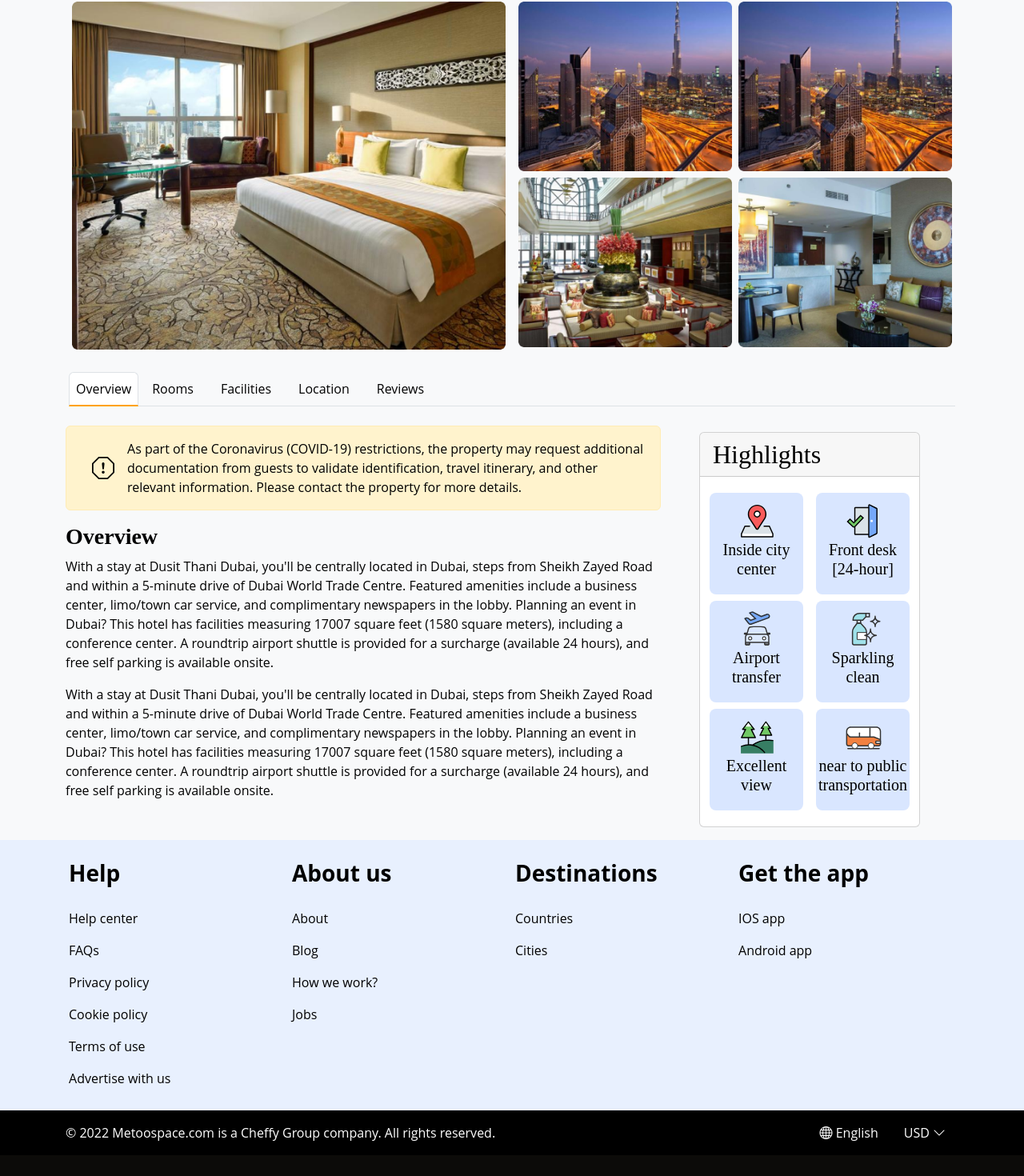
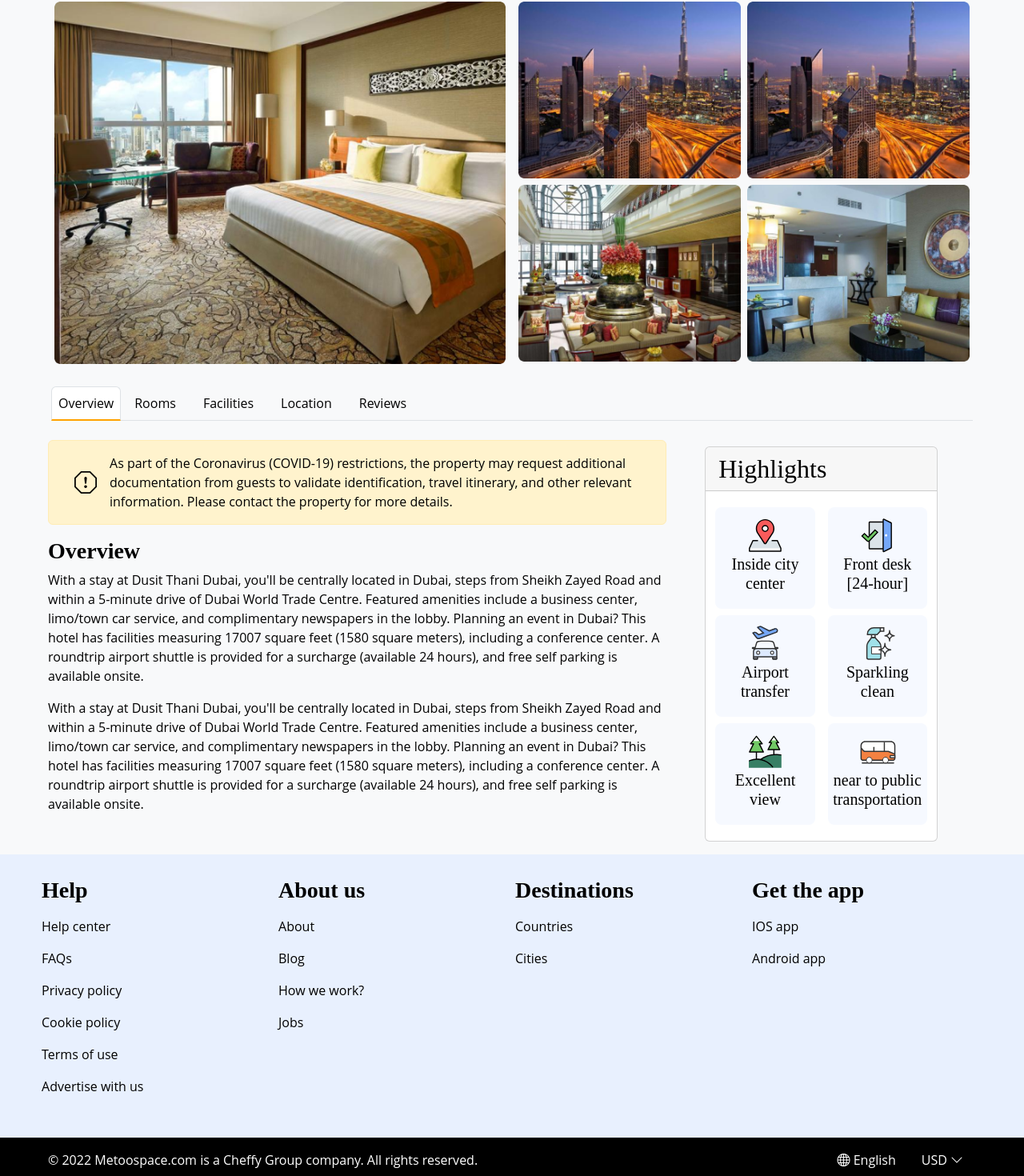
Before and after one commit to koushikpuppala/Cheffy, a Next.js app: page /books/hotel-overview in a window 1280 px wide. Shown: the part 273-1743 px from the top of the page at 80% size. Before the commit the page ends 1717 px from the top, so only its background shows below. Built offline with nearby package versions, Linux system fonts and the light colour scheme.

Commit message:
Fixed Few Stylings

```diff
--- a/components/books/Footer.tsx
+++ b/components/books/Footer.tsx
@@ -6,11 +6,11 @@
 	return (
 		<>
 			<footer className={style.footer}>
-				<div className='container'>
-					<div className='d-flex flex-row justify-content-evenly'>
+				<div className='container-fluid px-5'>
+					<div className='d-flex flex-row justify-content-evenly py-4'>
 						<div className='d-flex col-3 flex-column p-1'>
 							<div className='d-flex row'>
-								<p className='fs-3 fw-bold'>Help</p>
+								<h3 className='text-black fw-bold'>Help</h3>
 								<ul
 									style={{
 										listStyle: 'none',
@@ -38,7 +38,7 @@
 						</div>
 						<div className='d-flex col-3 flex-column p-1'>
 							<div className='d-flex row'>
-								<p className='fs-3 fw-bold'>About us</p>
+								<h3 className='text-black fw-bold'>About us</h3>
 								<ul
 									style={{
 										listStyle: 'none',
@@ -60,7 +60,7 @@
 						</div>
 						<div className='d-flex col-3 flex-column p-1'>
 							<div className='d-flex row'>
-								<p className='fs-3 fw-bold'>Destinations</p>
+								<h3 className='text-black fw-bold'>Destinations</h3>
 								<ul
 									style={{
 										listStyle: 'none',
@@ -76,7 +76,7 @@
 						</div>
 						<div className='d-flex col-3 flex-column p-1'>
 							<div className='d-flex row'>
-								<p className='fs-3 fw-bold'>Get the app</p>
+								<h3 className='text-black fw-bold'>Get the app</h3>
 								<ul
 									style={{
 										listStyle: 'none',
@@ -92,8 +92,8 @@
 						</div>
 					</div>
 				</div>
-				<div className={`${style.credits}`}>
-					<div className='container d-flex flex-row justify-content-between align-items-center'>
+				<div className={`${style.credits} px-5`}>
+					<div className='container-fluid d-flex flex-row justify-content-between align-items-center'>
 						<span>
 							© 2022 Metoospace.com is a Cheffy Group company. All rights reserved.
 						</span>
--- a/pages/books/hotel-overview.tsx
+++ b/pages/books/hotel-overview.tsx
@@ -9,9 +9,9 @@
 	return (
 		<>
 			<BooksNavbar />
-			<section id='hero' className={`d-flex ${style.hero} bg-light flex-column p-1`}>
+			<section id='hero' className={`d-flex ${style.hero} bg-light flex-column py-1 px-5`}>
 				<div
-					className='d-flex flex-row container position-relative'
+					className='d-flex flex-row container-fluid position-relative'
 					// data-aos='zoom-in'
 					// data-aos-delay='100'
 				>
@@ -83,7 +83,7 @@
 						</div>
 					</div>
 				</div>
-				<div className='d-flex container position-relative col-12 flex-row'>
+				<div className='d-flex container-fluid position-relative col-12 flex-row'>
 					<div className='col-6 d-flex p-2'>
 						<div className='col-12'>
 							<Image
@@ -147,8 +147,8 @@
 				</div>
 			</section>
 
-			<main className={`bg-light ${style.main} p-0`}>
-				<div className='d-flex container position-relative col-12 flex-row p-3'>
+			<main className={`bg-light ${style.main} px-5`}>
+				<div className='d-flex container-fluid position-relative col-12 flex-row p-3'>
 					<ul className='nav nav-tabs w-100'>
 						<li className='nav-item'>
 							<a className='nav-link active' aria-current='page' href='#'>
@@ -177,7 +177,7 @@
 						</li>
 					</ul>
 				</div>
-				<div className='d-flex container position-relative col-12 flex-row'>
+				<div className='d-flex container-fluid position-relative col-12 flex-row'>
 					<div className='col-md-8 py-2'>
 						<div
 							className='alert alert-warning d-flex align-items-center text-black'
@@ -286,8 +286,8 @@
 						</div>
 					</div>
 				</div>
-				<BooksFooter />
 			</main>
+			<BooksFooter />
 		</>
 	)
 }
--- a/styles/books/hotel-overview.module.scss
+++ b/styles/books/hotel-overview.module.scss
@@ -17,7 +17,7 @@
 	.tags {
 		font-size: 0.75rem;
 		padding: 0.25rem 0.5rem;
-		background: #a8dcff;
+		background: #e8f0fe;
 		border-radius: 0.5rem;
 	}
 
@@ -52,12 +52,10 @@
 
 .main {
 	width: 100%;
-	margin: 0 !important;
-	padding: 0 !important;
 	color: #000;
 	.highlight_card {
 		padding: 0.75rem;
-		background-color: #d9e6ff;
+		background-color: #f6f9ff;
 		border-radius: 0.5rem;
 	}
 }
--- a/styles/components/books/footer.module.scss
+++ b/styles/components/books/footer.module.scss
@@ -1,6 +1,4 @@
 .footer {
-	width: 100%;
-	padding: 1rem 0 0 0;
 	background: #e8f0fe;
 	ul {
 		li {
```
